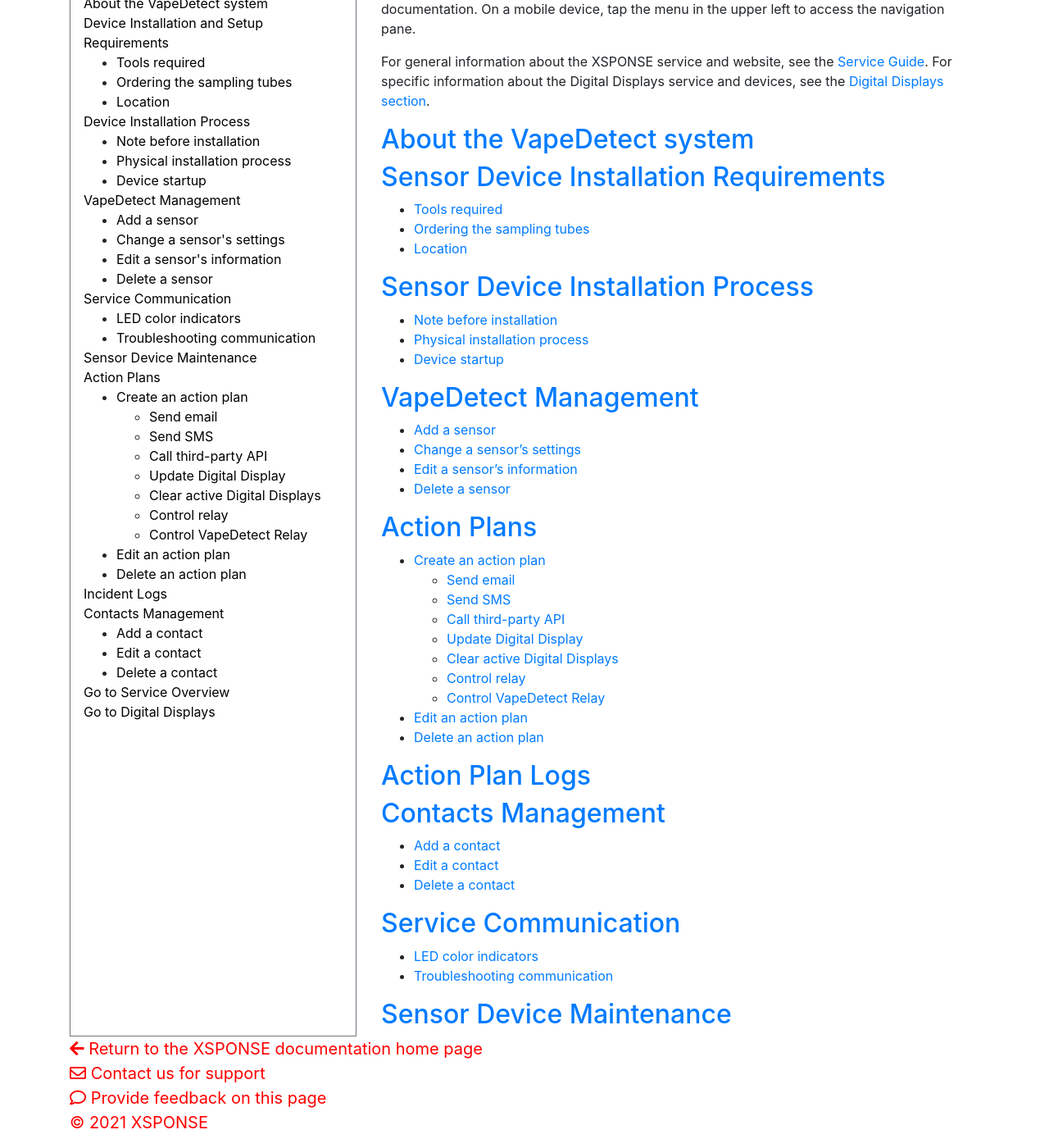
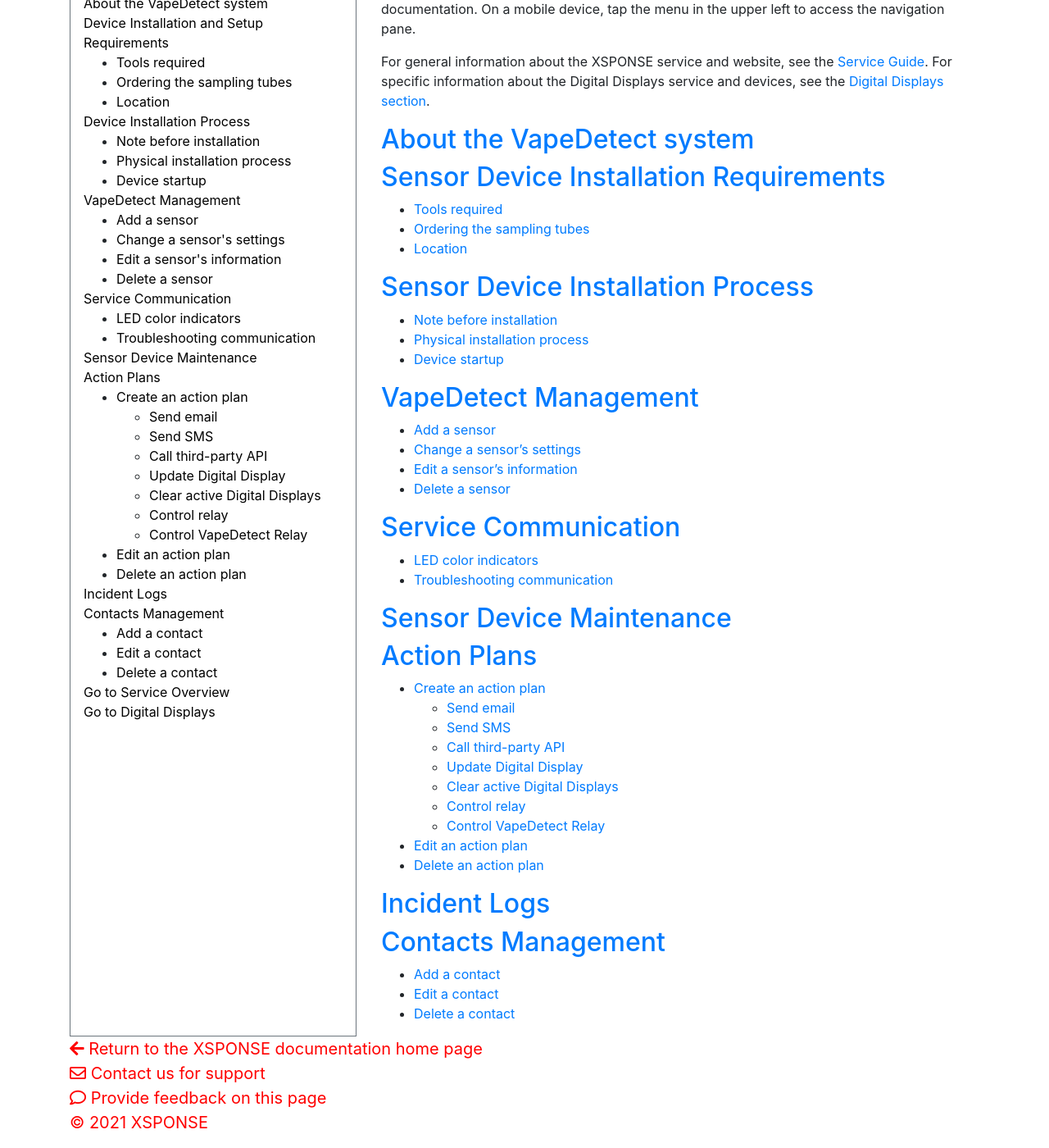
Before and after one commit to NrsSystems/docs, a Jekyll site: the page built from vape-detect/index.md, in a window 1280 px wide and 1400 px high, scrolled down 344 px. Shown: the whole window at 82% size. Built offline with Jekyll 4.4.1, drawn with Linux system fonts in a browser that asks for light colours; our own code applies the rules of GitHub Pages for plain Markdown files; part of the change alters nothing that is shown.

Commit message:
Update index.md
Changed order of some items to match the navigation sidebar, and changed "Action Plan Logs" to "Incident Logs" with updated URL.

```diff
--- a/vape-detect/index.md
+++ b/vape-detect/index.md
@@ -24,6 +24,12 @@ For general information about the XSPONSE service and website, see the [Service
 - [Edit a sensor's information](vapedetect-management.md#edit-a-sensors-information)
 - [Delete a sensor](vapedetect-management.md#delete-a-sensor)
 
+## [Service Communication](sensor-device-communication.md)
+- [LED color indicators](sensor-device-communication.md#led-color-indicators)
+- [Troubleshooting communication](sensor-device-communication.md#troubleshooting-communication)
+
+## [Sensor Device Maintenance](sensor-device-maintenance.md)
+
 ## [Action Plans](../general-ops/action-plans.md)
 - [Create an action plan](../general-ops/action-plans.md#create-an-action-plan)
   - [Send email](../general-ops/action-plans.md#send-email)
@@ -36,15 +42,9 @@ For general information about the XSPONSE service and website, see the [Service
 - [Edit an action plan](../general-ops/action-plans.md#edit-an-action-plan)
 - [Delete an action plan](../general-ops/action-plans.md#delete-an-action-plan)
 
-## [Action Plan Logs](../general-ops/action-plan-logs.md)
+## [Incident Logs](../general-ops/incident-logs.md)
 
 ## [Contacts Management](../general-ops/contacts-management.md)
 - [Add a contact](../general-ops/contacts-management.md#add-a-contact)
 - [Edit a contact](../general-ops/contacts-management.md#edit-a-contact)
 - [Delete a contact](../general-ops/contacts-management.md#delete-a-contact)
-
-## [Service Communication](sensor-device-communication.md)
-- [LED color indicators](sensor-device-communication.md#led-color-indicators)
-- [Troubleshooting communication](sensor-device-communication.md#troubleshooting-communication)
-
-## [Sensor Device Maintenance](sensor-device-maintenance.md)
```
